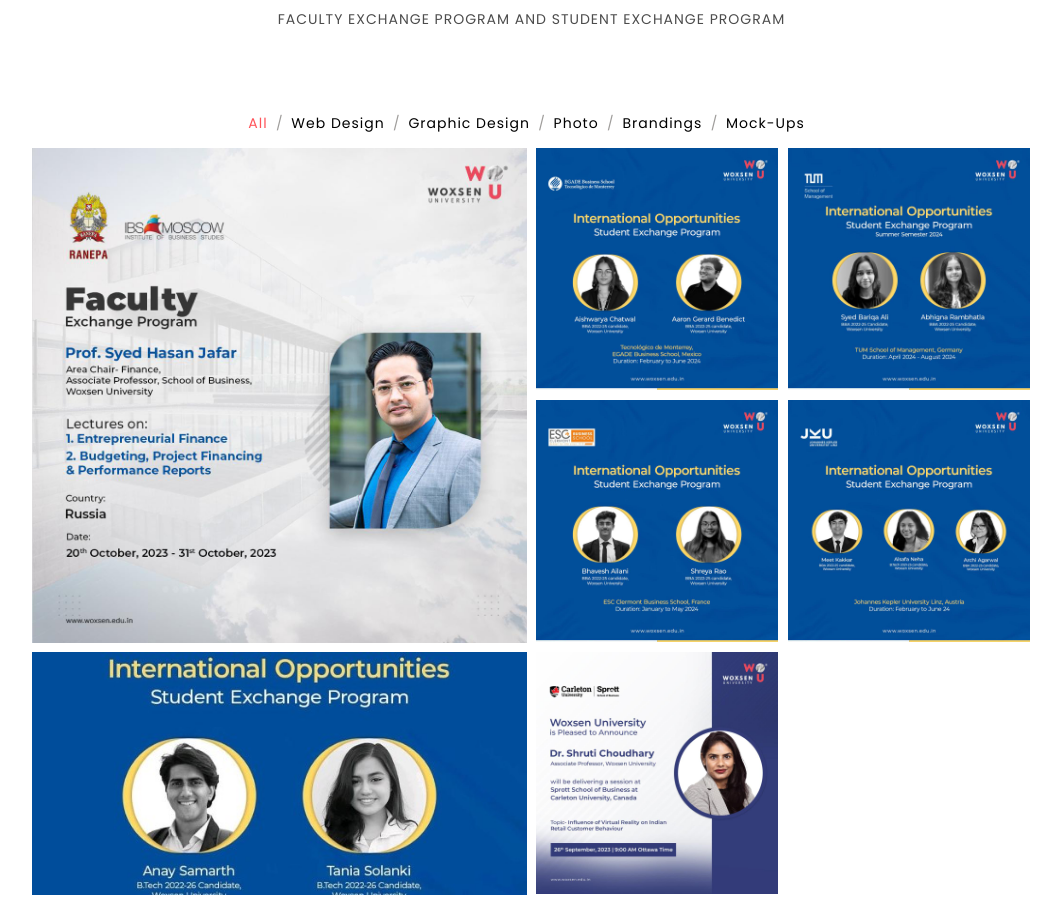
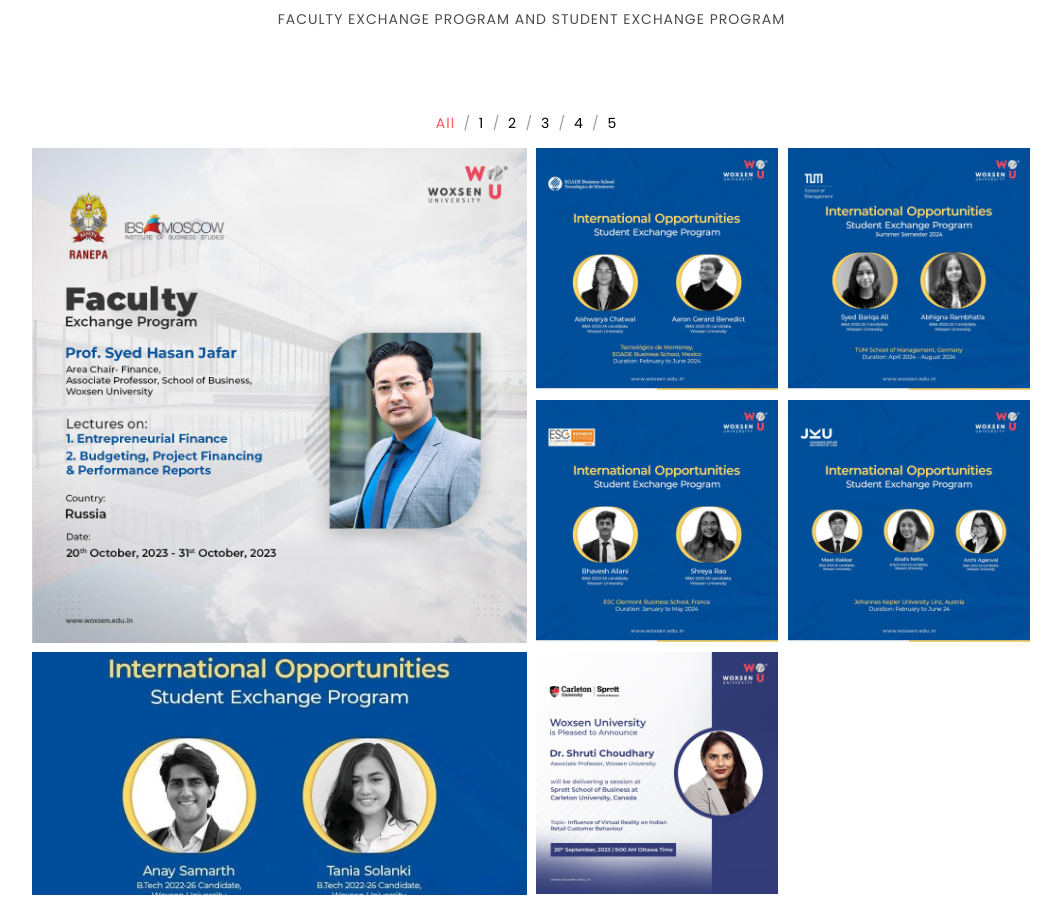
Before and after one commit to spam-123-10/ir-web, a plain HTML site: page index.html in a window 1280 px wide. Shown: the part 4987-5900 px from the top of the page, without its empty margins (101-1162 px from the left). Drawn offline with Linux system fonts and the light colour scheme; some packages are replaced by stand-ins of ours.

Commit message:
Update index.html

```diff
--- a/index.html
+++ b/index.html
@@ -452,11 +452,11 @@
                     <!-- Portfolio Filter Begins -->
                     <ul class="animated project-filters animated" id="filters" data-animation="fadeInUp" data-animation-delay="300">
                         <li><a href="#" data-filter=".all" class="filter active"> All</a></li>
-                        <li><a href="#" data-filter=".web" class="filter">Web Design</a></li>
-                        <li><a href="#" data-filter=".graphic" class="filter">Graphic design</a></li>
-                        <li><a href="#" data-filter=".photo" class="filter">Photo</a></li>
-                        <li><a href="#" data-filter=".brand" class="filter">Brandings</a></li>
-                        <li><a href="#" data-filter=".mock" class="filter">Mock-ups</a></li>
+                        <li><a href="#" data-filter=".web" class="filter">1</a></li>
+                        <li><a href="#" data-filter=".graphic" class="filter">2</a></li>
+                        <li><a href="#" data-filter=".photo" class="filter">3</a></li>
+                        <li><a href="#" data-filter=".brand" class="filter">4</a></li>
+                        <li><a href="#" data-filter=".mock" class="filter">5</a></li>
                     </ul>
 
                     <!-- Portfolio Container Begins -->
```
